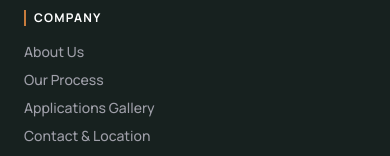
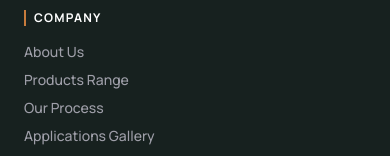
Before and after one commit to abhishek-singh-sahil/ElisaDecor, a React (Vite) app in the folder client/: page / in a window 390 px wide. Shown: the part 1002-1158 px from the top of the page. Built offline with nearby package versions, Linux system fonts and the light colour scheme; no server answers; the HTML template or start-up script is replaced by a standard one; a web font is replaced by a local one.

Commit message:
UI: increase site logo scale to h-12 md:h-16 for enhanced legibility

```diff
--- a/client/src/components/Footer.jsx
+++ b/client/src/components/Footer.jsx
@@ -14,7 +14,7 @@ export default function Footer({ settings, products }) {
               <img
                 src={settings.logo.url}
                 alt={settings.brandName || 'Elisa Decor'}
-                className="h-9 w-auto object-contain"
+                className="h-12 md:h-16 w-auto object-contain"
               />
             ) : (
               <span className="text-xl font-bold tracking-widest text-white font-serif">
@@ -71,6 +71,13 @@ export default function Footer({ settings, products }) {
                 </Link>
               </li>
             ))}
+            {publishedProducts.length > 0 && (
+              <li className="pt-1.5 border-t border-forest/40">
+                <Link to="/products" className="text-accent hover:text-white transition-colors font-semibold">
+                  All Products →
+                </Link>
+              </li>
+            )}
             {publishedProducts.length === 0 && (
               <li className="text-zinc-650 text-xs italic">No products added.</li>
             )}
@@ -86,6 +93,11 @@ export default function Footer({ settings, products }) {
             <li>
               <Link to="/about" className="hover:text-white transition-colors font-medium">
                 About Us
+              </Link>
+            </li>
+            <li>
+              <Link to="/products" className="hover:text-white transition-colors font-medium">
+                Products Range
               </Link>
             </li>
             <li>
--- a/client/src/components/Header.jsx
+++ b/client/src/components/Header.jsx
@@ -58,7 +58,7 @@ export default function Header({ settings, products, openEnquiry }) {
               <img
                 src={settings.logo.url}
                 alt={settings.brandName || 'Elisa Decor'}
-                className="h-9 w-auto object-contain"
+                className="h-12 md:h-16 w-auto object-contain"
               />
             ) : (
               <span
```
